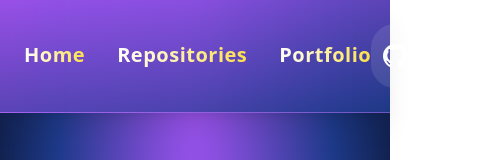
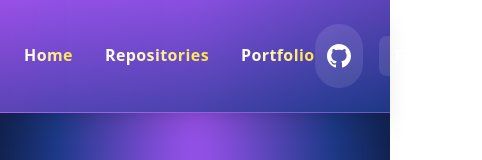
Before and after one commit to Krugou/socials, a SvelteKit app: page / in a window 390 px wide. Shown: the top 160 px of the page, 482 px wide, since content can reach past the window. Built offline with nearby package versions, Linux system fonts and the light colour scheme.

Commit message:
Update Nav.svelte

```diff
--- a/src/components/Nav.svelte
+++ b/src/components/Nav.svelte
@@ -45,7 +45,7 @@
           <li>
             <a
               href={getUrl(link.href, link.external)}
-              class="group text-xl font-bold tracking-wide"
+              class="group text-base md:text-xl font-bold tracking-wide"
               aria-label={getTranslation(link, $language).ariaLabel}
               title={getTranslation(link, $language).ariaLabel}
               {...link.external
```
